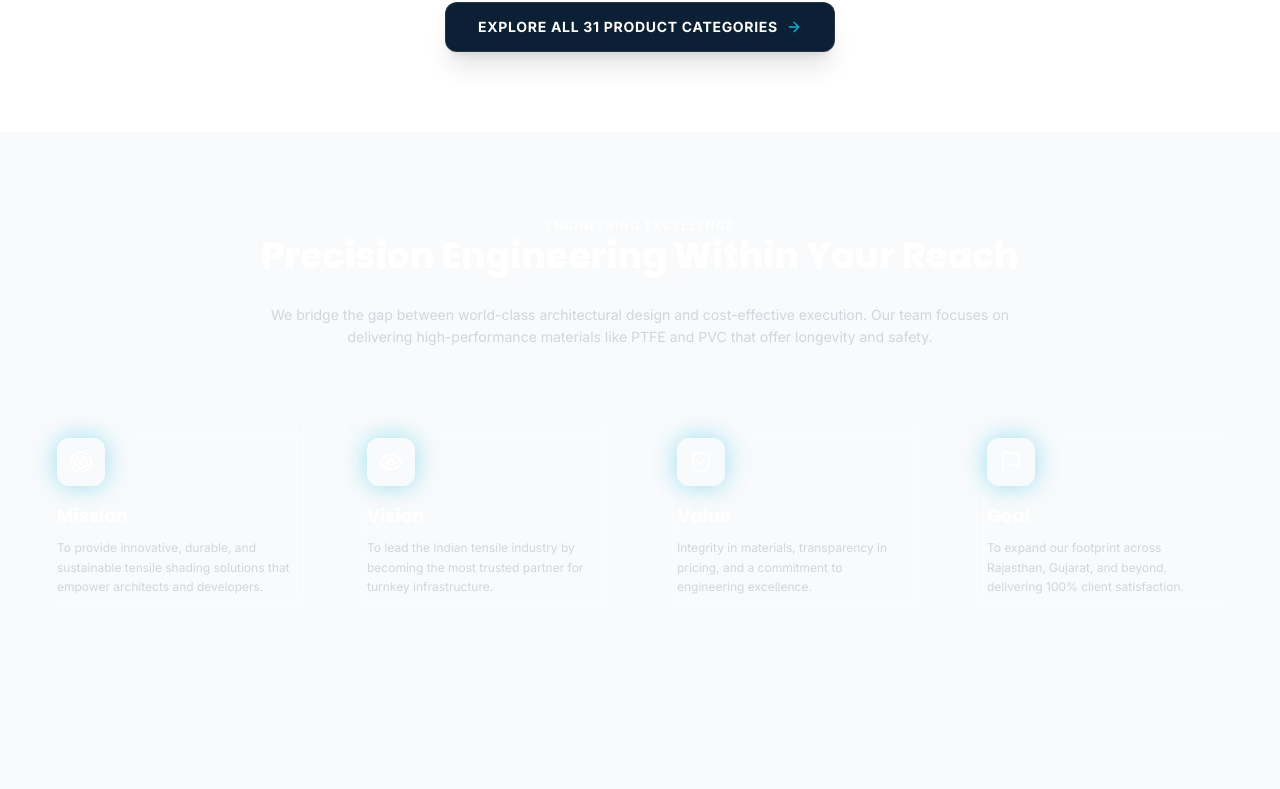
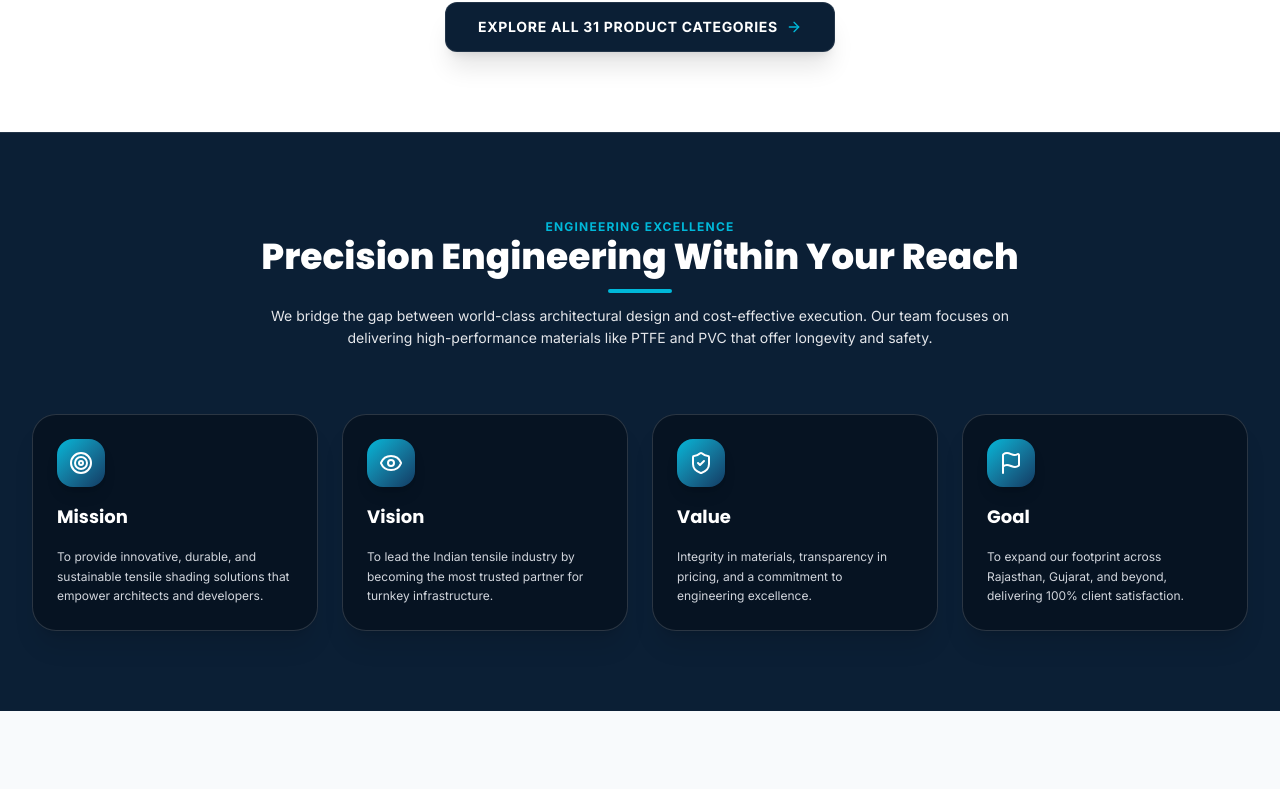
Before and after one commit to Eshbanoliver/tensile-structure, a React (Vite) app: page / in a window 1280 px wide. Shown: the part 3837-4626 px from the top of the page. Built offline with nearby package versions, Linux system fonts and the light colour scheme.

Commit message:
Fix contrast and visibility of Precision Engineering section and counter banners

```diff
--- a/src/sections/home/CountersSection.tsx
+++ b/src/sections/home/CountersSection.tsx
@@ -4,15 +4,15 @@ import { AnimatedCounter } from '../../components/AnimatedCounter';
 
 export const CountersSection: React.FC = () => {
   return (
-    <section className="py-16 bg-primary text-white border-y border-white/10">
+    <section className="py-16 bg-[#061322] text-white border-y border-white/10">
       <div className="max-w-7xl mx-auto px-4 sm:px-6 lg:px-8">
         <div className="grid grid-cols-2 md:grid-cols-4 gap-8 text-center">
           {STATISTICS_COUNTERS.map((stat, idx) => (
-            <div key={idx} className="space-y-2 p-4 rounded-2xl bg-white/5 border border-white/10">
-              <div className="font-poppins font-black text-4xl sm:text-5xl text-accent">
+            <div key={idx} className="space-y-2 p-5 rounded-2xl bg-[#0B1F35] border border-white/15 shadow-xl">
+              <div className="font-poppins font-black text-4xl sm:text-5xl text-[#00B8D9]">
                 <AnimatedCounter end={stat.count} duration={2.5} suffix={stat.suffix} />
               </div>
-              <div className="text-xs font-semibold text-gray-300 uppercase tracking-wider">
+              <div className="text-xs font-bold text-gray-300 uppercase tracking-wider">
                 {stat.label}
               </div>
             </div>
--- a/src/sections/home/MissionVisionSection.tsx
+++ b/src/sections/home/MissionVisionSection.tsx
@@ -4,30 +4,33 @@ import { MISSION_VISION_VALUES } from '../../data/websiteData';
 
 export const MissionVisionSection: React.FC = () => {
   return (
-    <section className="py-20 bg-primary text-white relative overflow-hidden">
+    <section className="py-20 bg-[#0B1F35] text-white relative overflow-hidden border-t border-white/10">
       <div className="max-w-7xl mx-auto px-4 sm:px-6 lg:px-8 relative z-10">
 
         <div className="text-center max-w-3xl mx-auto mb-16 space-y-3">
-          <span className="text-xs font-bold uppercase tracking-widest text-accent">Engineering Excellence</span>
-          <h2 className="font-poppins font-extrabold text-3xl sm:text-4xl text-white">
+          <span className="text-xs font-bold uppercase tracking-widest text-[#00B8D9]">Engineering Excellence</span>
+          <h2 className="font-poppins font-black text-3xl sm:text-4xl text-white">
             Precision Engineering Within Your Reach
           </h2>
-          <div className="w-16 h-1 bg-accent mx-auto rounded-full" />
-          <p className="text-gray-300 text-sm leading-relaxed">
+          <div className="w-16 h-1 bg-[#00B8D9] mx-auto rounded-full" />
+          <p className="text-gray-200 text-xs sm:text-sm leading-relaxed">
             We bridge the gap between world-class architectural design and cost-effective execution. Our team focuses on delivering high-performance materials like PTFE and PVC that offer longevity and safety.
           </p>
         </div>
 
         <div className="grid grid-cols-1 md:grid-cols-2 lg:grid-cols-4 gap-6">
           {MISSION_VISION_VALUES.map((item, idx) => (
-            <div key={idx} className="p-6 rounded-2xl bg-white/5 border border-white/10 hover:border-accent/40 backdrop-blur-md transition-all">
-              <div className="w-12 h-12 rounded-xl bg-gradient-to-br from-accent to-secondary flex items-center justify-center text-primary font-bold mb-4 shadow-glow-accent">
+            <div
+              key={idx}
+              className="p-6 rounded-3xl bg-[#061322] border border-white/15 hover:border-[#00B8D9]/60 shadow-xl backdrop-blur-md transition-all duration-300 group space-y-4"
+            >
+              <div className="w-12 h-12 rounded-2xl bg-gradient-to-br from-[#00B8D9] to-[#123B63] flex items-center justify-center text-white font-bold shadow-lg group-hover:scale-110 transition-transform">
                 {idx === 0 && <Target className="w-6 h-6 text-white" />}
                 {idx === 1 && <Eye className="w-6 h-6 text-white" />}
                 {idx === 2 && <ShieldCheck className="w-6 h-6 text-white" />}
                 {idx === 3 && <Flag className="w-6 h-6 text-white" />}
               </div>
-              <h3 className="font-poppins font-bold text-lg text-white mb-2">{item.title}</h3>
+              <h3 className="font-poppins font-bold text-lg text-white group-hover:text-[#00B8D9] transition-colors">{item.title}</h3>
               <p className="text-xs text-gray-300 leading-relaxed">{item.desc}</p>
             </div>
           ))}
```
